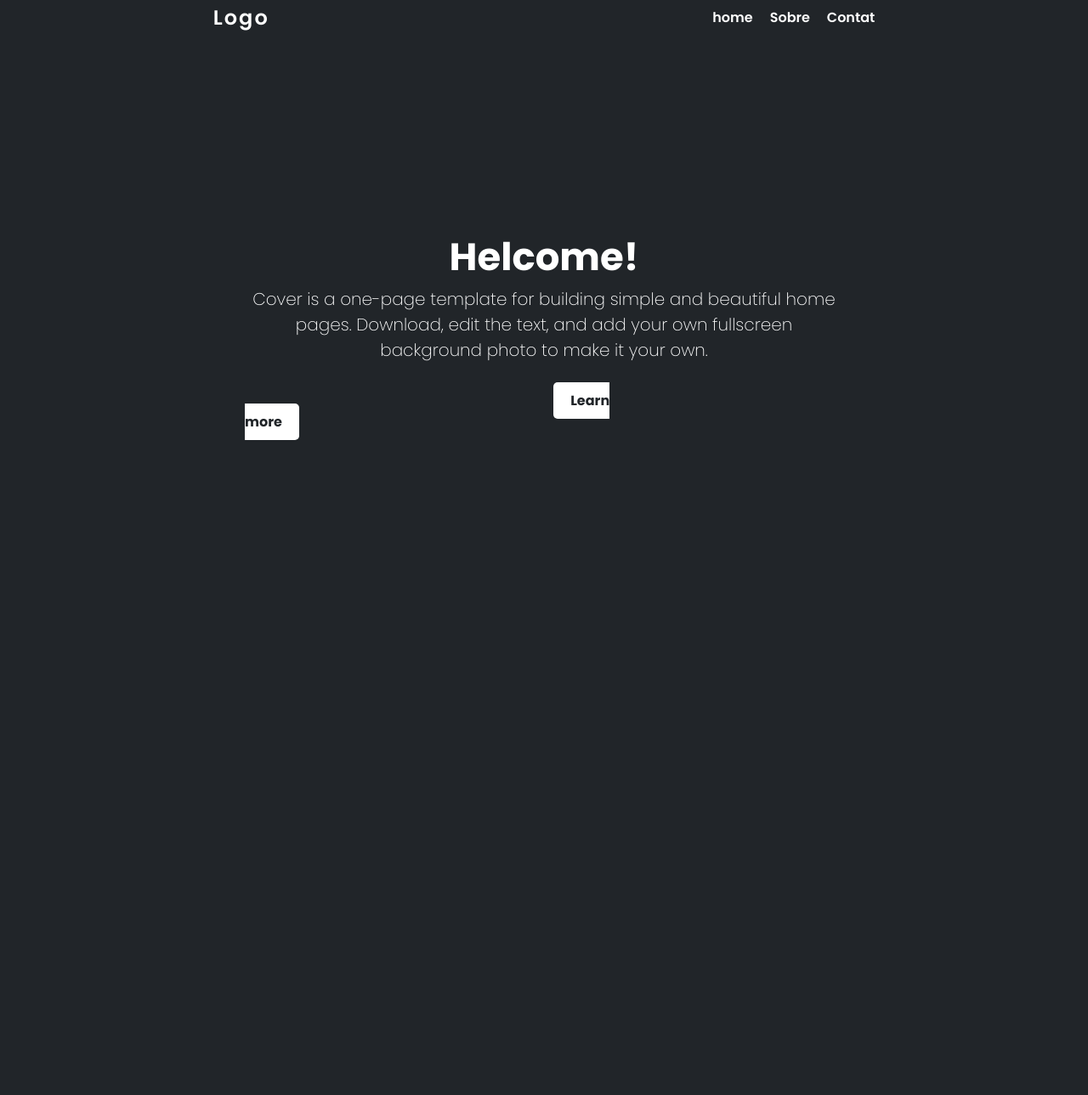
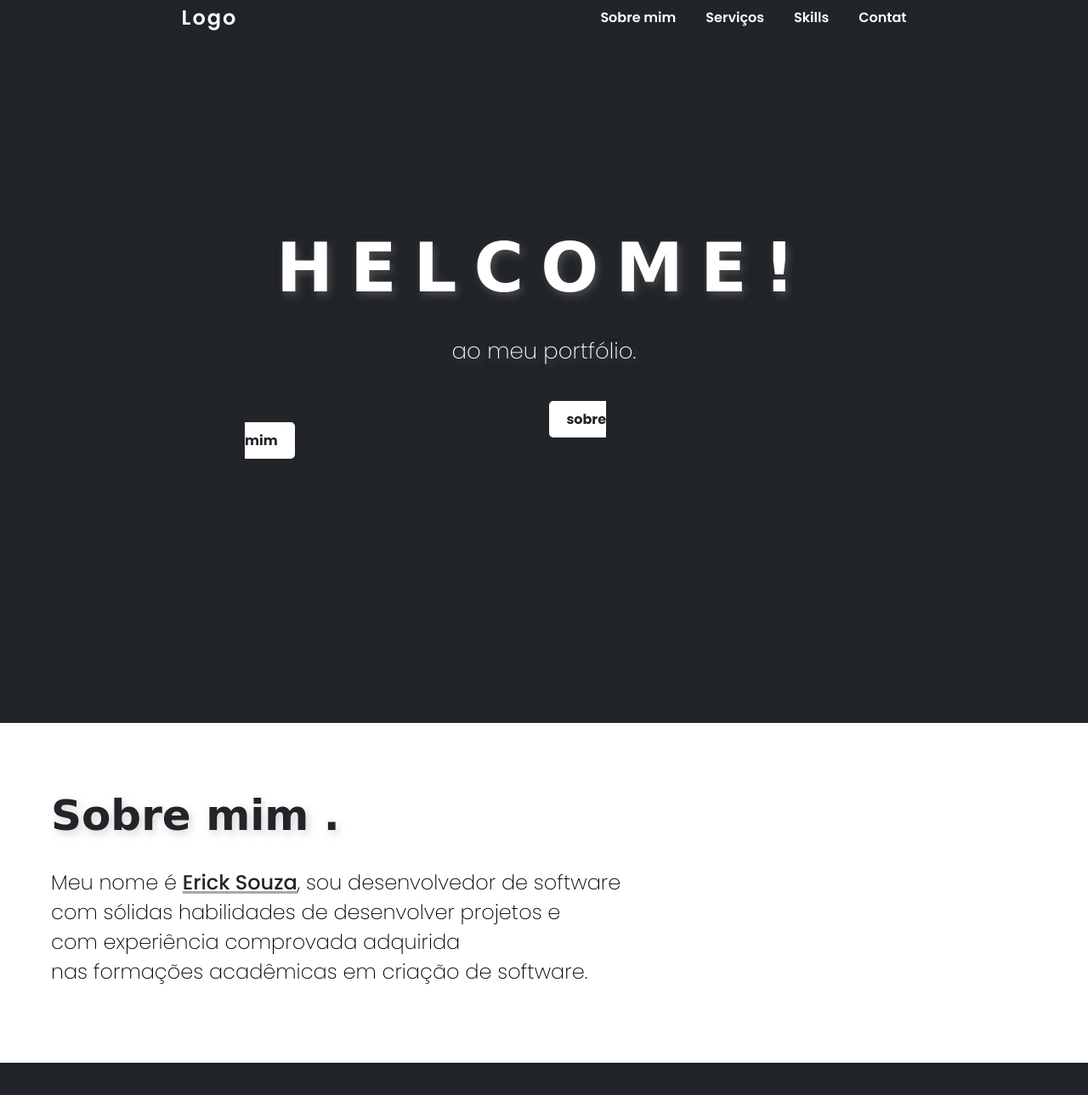
Before and after one commit to EuEricksouza/EuEricksouza, a plain HTML site: page index.html in a window 1280 px wide. Shown: the part 21-1310 px from the top of the page at 85% size. Before the commit the page ends 800 px from the top, so only its background shows below. Drawn offline with Linux system fonts and the light colour scheme; a web font is replaced by a local one.

Commit message:
commit atual

```diff
--- a/index.html
+++ b/index.html
@@ -13,23 +13,36 @@
         <nav>
             <a class="logo" href="">Logo</a>
             <ul class="nav-list">
-                <li><a href="#pag-home">home</a></li>
-                <li><a href="#pag-sobre">Sobre</a></li>
+                <a href="#pag-sobre">Sobre mim</a>
+                <li><a href="#pag-serv">Serviços</a></li>
+                <li><a href="#pag-skills">Skills</a></li>
                 <li><a href="#pag-contat">Contat</a></li>
             </ul>
         </nav>
     </header>
 
-    <article id="#pag-home">
+    <article>
         <h1 class="title-helcome">
-            Helcome!
+            HELCOME!
         </h1>
         <p class="p-helcome">
-            Cover is a one-page template for building simple and beautiful home pages. Download, edit the text, and add your own fullscreen background photo to make it your own.
+             ao meu portfólio.
         </p>
-        <a class="btn-helcome" href="">Learn more</a>
+        <a class="btn-helcome" href="#pag-sobre">sobre mim</a>
     </article>
 
+    <section id="pag-sobre" class="pagSobre">
+        <h1 class="nameSob">Sobre mim .</h1>
+        <p>Meu nome é <label>Erick Souza</label>, sou desenvolvedor  de software<br>
+            com sólidas habilidades de desenvolver projetos e<br>
+            com experiência comprovada adquirida<br> nas
+            formações acadêmicas em criação de
+            software.</p>
+    </section>
+
+    <section id="pag-serv">
+
+    </section>
 
 </body>
 </html>
--- a/style.css
+++ b/style.css
@@ -1,6 +1,13 @@
+@import url('https://fonts.googleapis.com/css2?family=Montserrat&display=swap');
+@import url('https://fonts.googleapis.com/css2?family=Gruppo&display=swap');
 *{
     margin: 0;
     padding: 0;
+
+}
+
+html{
+    scroll-behavior: smooth;
 }
 
 body{
@@ -40,7 +47,7 @@ a{
 }
 
 .nav-list li{
-    margin-left: 20px;
+    margin-left: 35px;
 }
 
 article{
@@ -53,18 +60,39 @@ article{
 .title-helcome{
     text-align: center;
     color: white;
-    font-family: 'Poppins', sans-serif;
-    font-size: 45px;
-    font-weight: 700;
+    font-family: 'Gruppo', cursive;
+    font-size: 80px;
+    margin-bottom: 2rem;
+    letter-spacing: 20px;
+    text-shadow: 3px 4px 10px rgba(109, 103, 103, 0.568);
 }
+
+/*@keyframes float{
+
+    transform: translateY(0px);
+    animation: float 5s ease-in-out infinite;
+
+    0% {
+        transform: translateY(0px);
+    }
+
+    50% {
+        transform: translateY(-30%);
+    }
+
+    100% {
+        transform: translateY(0%);
+    }
+}*/
 
 .p-helcome{
     color: white;
     font-family: 'Poppins', sans-serif;
     font-weight: 200;
-    font-size: 20px;
+    font-size: 26px;
     text-align: center;
-    margin-bottom: 2rem;
+    margin-bottom: 3rem;
+    text-shadow: 3px 4px 10px rgba(109, 103, 103, 0.568);
 }
 
 .btn-helcome{
@@ -75,7 +103,7 @@ article{
     text-align: center;
     transition: 0.6s;
     text-shadow: none;
-    margin: 22.7rem;
+    margin: 22.4rem;
     font-weight: 700;
     font-family: 'Poppins', sans-serif;
 }
@@ -83,3 +111,34 @@ article{
 .btn-helcome:hover{
     opacity: 0.7;
 }
+
+.pagSobre{
+    width: 100%;
+    background-color: white;
+    height: 400px;
+    margin-top: 20rem;
+    margin-bottom: 11rem;
+    padding: 80px 60px 0px 60px;
+    box-sizing: border-box;
+}
+
+.nameSob{
+    font-family: 'Gruppo', cursive;
+    color: #212529;
+    font-size: 50px;
+    margin-bottom: 2rem;
+    text-shadow: 3px 4px 10px rgba(189, 181, 181, 0.568);
+}
+
+.pagSobre p{
+    font-family: 'Poppins', sans-serif;
+    font-weight: 200;
+    font-size: 24px;
+    text-align:justify;
+}
+
+.pagSobre label{
+    font-weight: 500;
+    color: #212529;
+    text-decoration: underline 3px rgb(172, 168, 168);
+}
```
Also changed, not shown: assets/undraw_programming_re_kg9v.svg (added).
